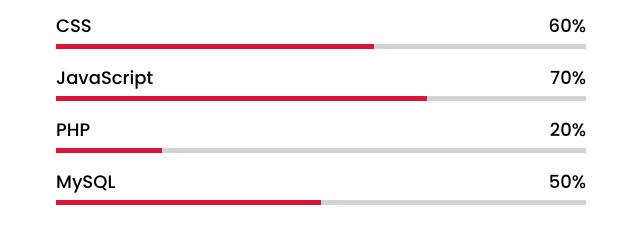
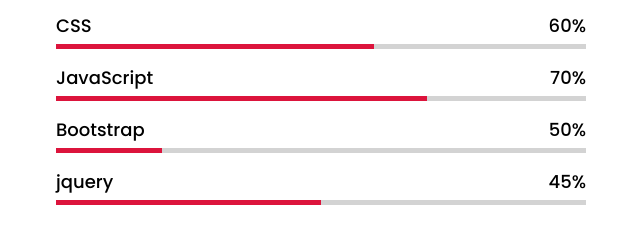
Before and after one commit to abneremmanuel123/Main-Proj-1, a plain HTML site: page index.html in a window 1280 px wide. Shown: the part 2421-2666 px from the top of the page, 614-1254 px from the left. Drawn offline with nearby package versions, Linux system fonts and the light colour scheme.

Commit message:
addong some details

```diff
--- a/index.html
+++ b/index.html
@@ -126,15 +126,15 @@
                     </div>
                     <div class="bars">
                         <div class="info">
-                            <span>PHP</span>
-                            <span>20%</span>
+                            <span>Bootstrap</span>
+                            <span>50%</span>
                         </div>
                         <div class="line php"></div>
                     </div>
                     <div class="bars">
                         <div class="info">
-                            <span>MySQL</span>
-                            <span>50%</span>
+                            <span>jquery</span>
+                            <span>45%</span>
                         </div>
                         <div class="line mysql"></div>
                     </div>
```
